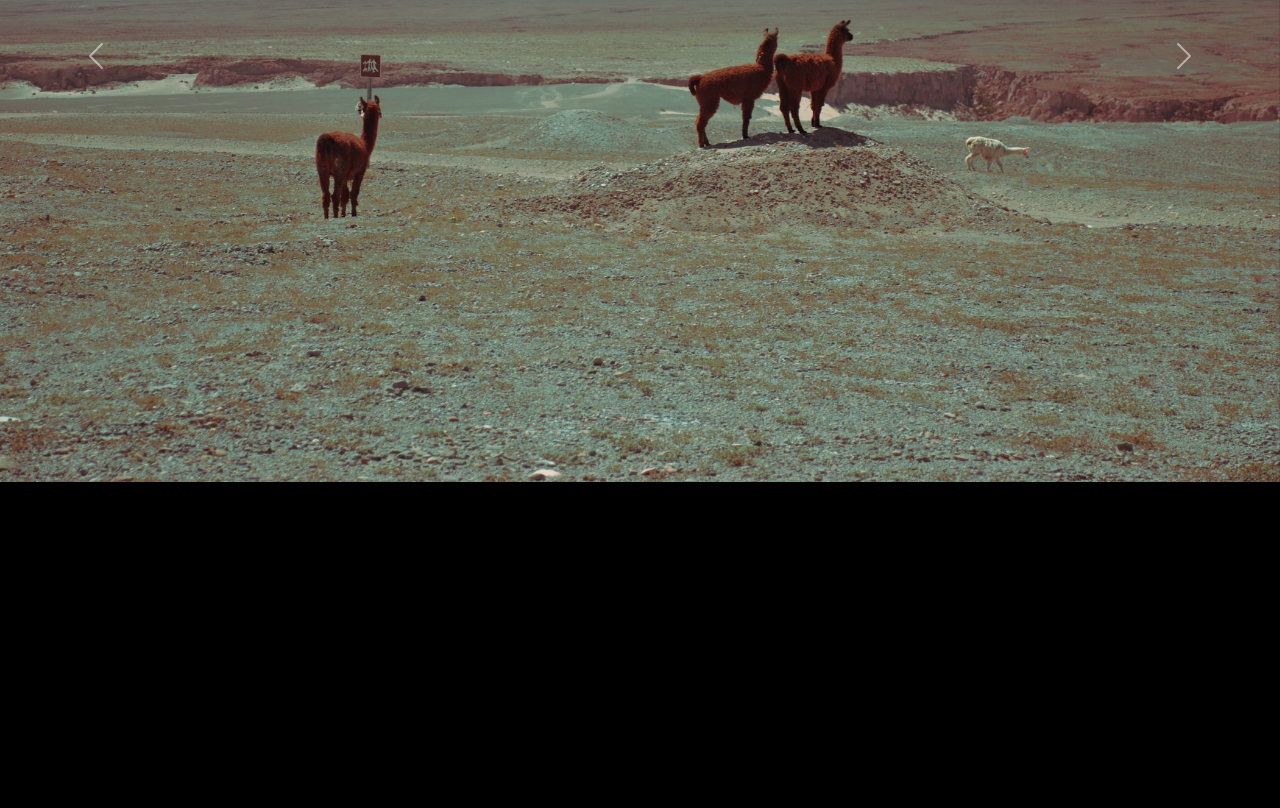
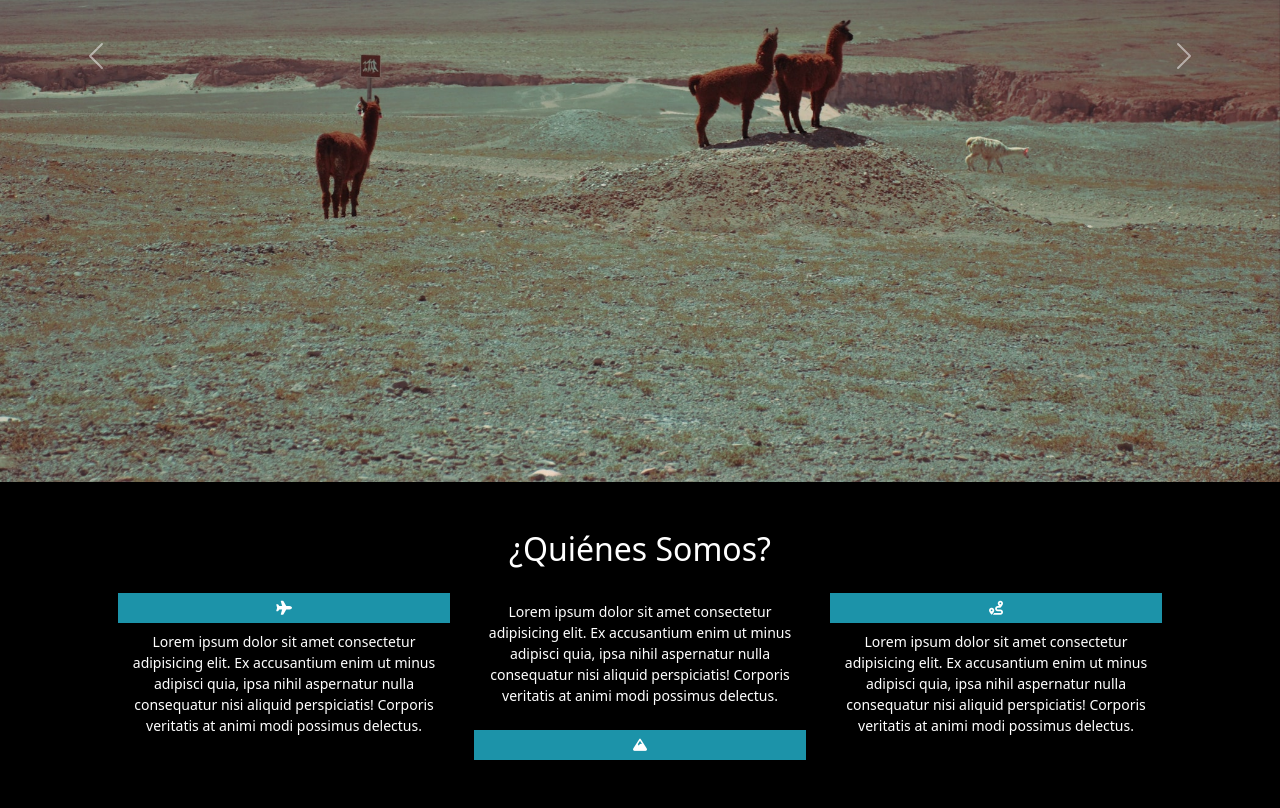
Before and after one commit to HanDanCL/viajes-chile, a plain HTML site: page index.html in a window 1280 px wide. Shown: the part 371-1179 px from the top of the page. Before the commit the page ends 853 px from the top, so only its background shows below. Drawn offline with nearby package versions, Linux system fonts and the light colour scheme.

Commit message:
section added: quienes somos

```diff
--- a/index.html
+++ b/index.html
@@ -97,3 +97,54 @@
                 </button>
             </div>
         </header>
+        <!-- quienes somos -->
+        <div class="container p-3 p-md-5 d-none d-md-block" id="quienes">
+            <section>
+                <h2>¿Quiénes Somos?</h2>
+                <div class="row pt-3">
+                    <div class="col-4">
+                        <div
+                            class="quien-icon"
+                            data-toggle="tooltip"
+                            data-placement="bottom"
+                            title="Viaja seguro"
+                        >
+                            <i class="fas fa-plane"></i>
+                        </div>
+                        <p class="quien-parrafo">
+                            Lorem ipsum dolor sit amet consectetur adipisicing elit. Ex accusantium enim ut minus adipisci quia, ipsa nihil aspernatur nulla consequatur nisi aliquid perspiciatis! Corporis veritatis at animi modi possimus delectus.
+                        </p>
+                    </div>
+                    <div class="col-4">
+                        <p class="quien-parrafo">
+                            Lorem ipsum dolor sit amet consectetur adipisicing elit. Ex accusantium enim ut minus adipisci quia, ipsa nihil aspernatur nulla consequatur nisi aliquid perspiciatis! Corporis veritatis at animi modi possimus delectus.
+                        </p>
+                        <div
+                            class="quien-icon"
+                            data-toggle="tooltip"
+                            data-placement="bottom"
+                            title="Supera desafíos"
+                        >
+                            <i class="fas fa-mountain"></i>
+                        </div>
+                    </div>
+                    <div class="col-4">
+                        <div
+                            class="quien-icon"
+                            data-toggle="tooltip"
+                            data-placement="bottom"
+                            title="Controla tu ruta"
+                        >
+                            <i class="fas fa-route"></i>
+                        </div>
+                        <p class="quien-parrafo">
+                            Lorem ipsum dolor sit amet consectetur adipisicing elit. Ex accusantium enim ut minus adipisci quia, ipsa nihil aspernatur nulla consequatur nisi aliquid perspiciatis! Corporis veritatis at animi modi possimus delectus.
+                        </p>
+                    </div>
+                </div>
+            </section>
+        </div>
+    </section>
+</div>
+
+</body>
```
